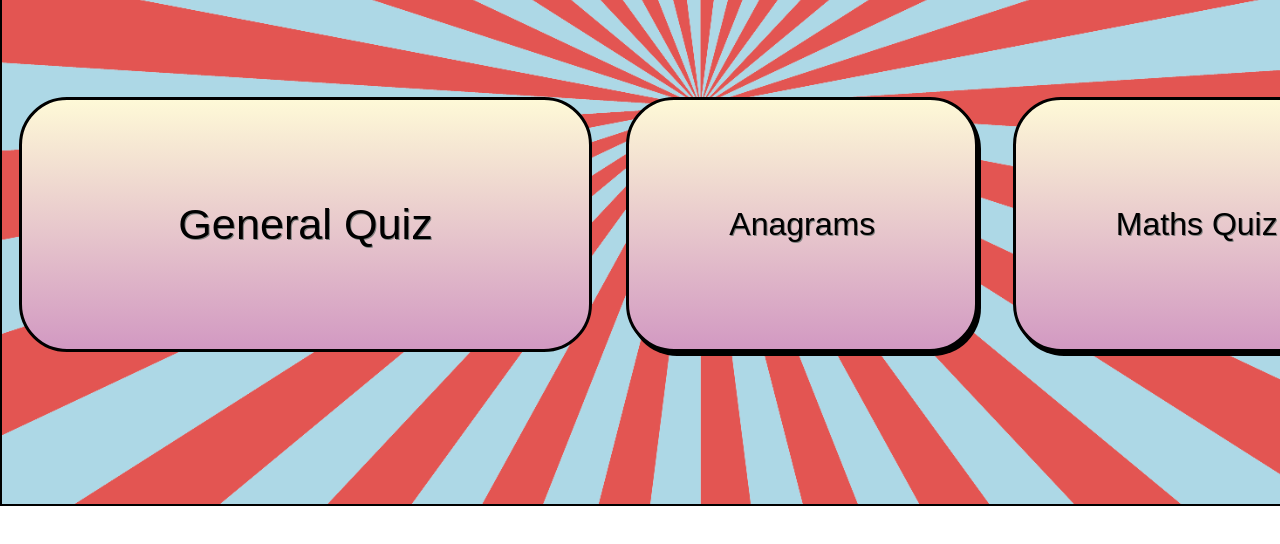
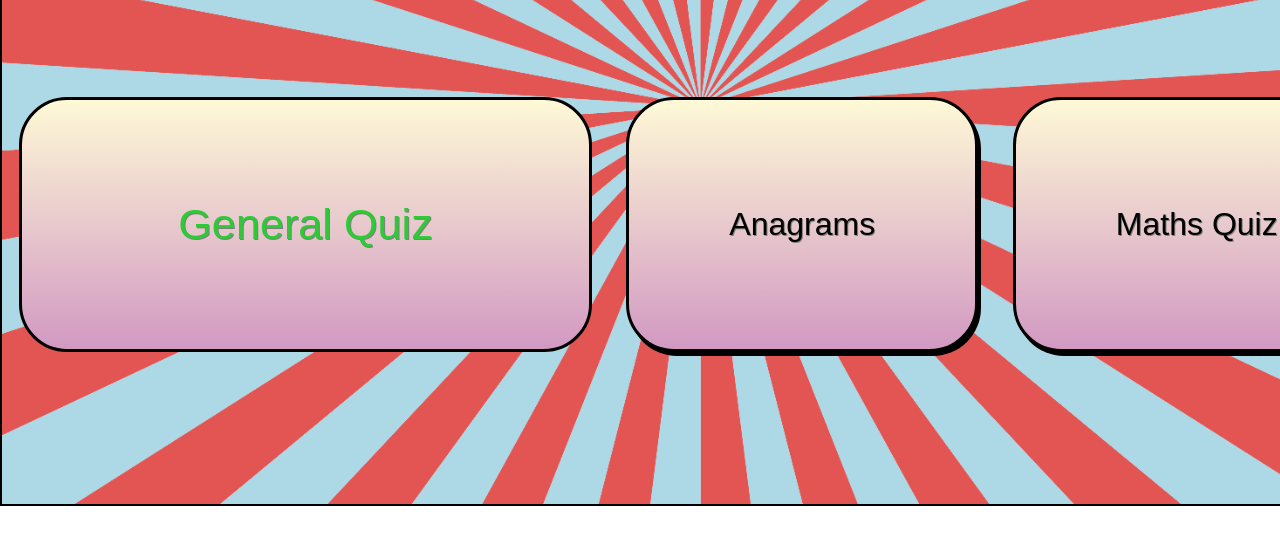
Before and after one commit to Browny-123/HorseRacingQuiz, a plain HTML site: page index.html in a window 1280 px wide. In both pictures the pointer is over the button "General Quiz". Shown: the part 294-838 px from the top of the page. Drawn offline with nearby package versions, Linux system fonts and the light colour scheme; a web font is replaced by a local one.

Commit message:
final commit

```diff
--- a/css/style.css
+++ b/css/style.css
@@ -67,6 +67,7 @@
   width: 41%;
   box-shadow: none;
   font-size: 2.7rem;
+  color: #2dc937;
 }
 
 /* This is the end of the Start Screen and beginning of the Main Screen */
```
